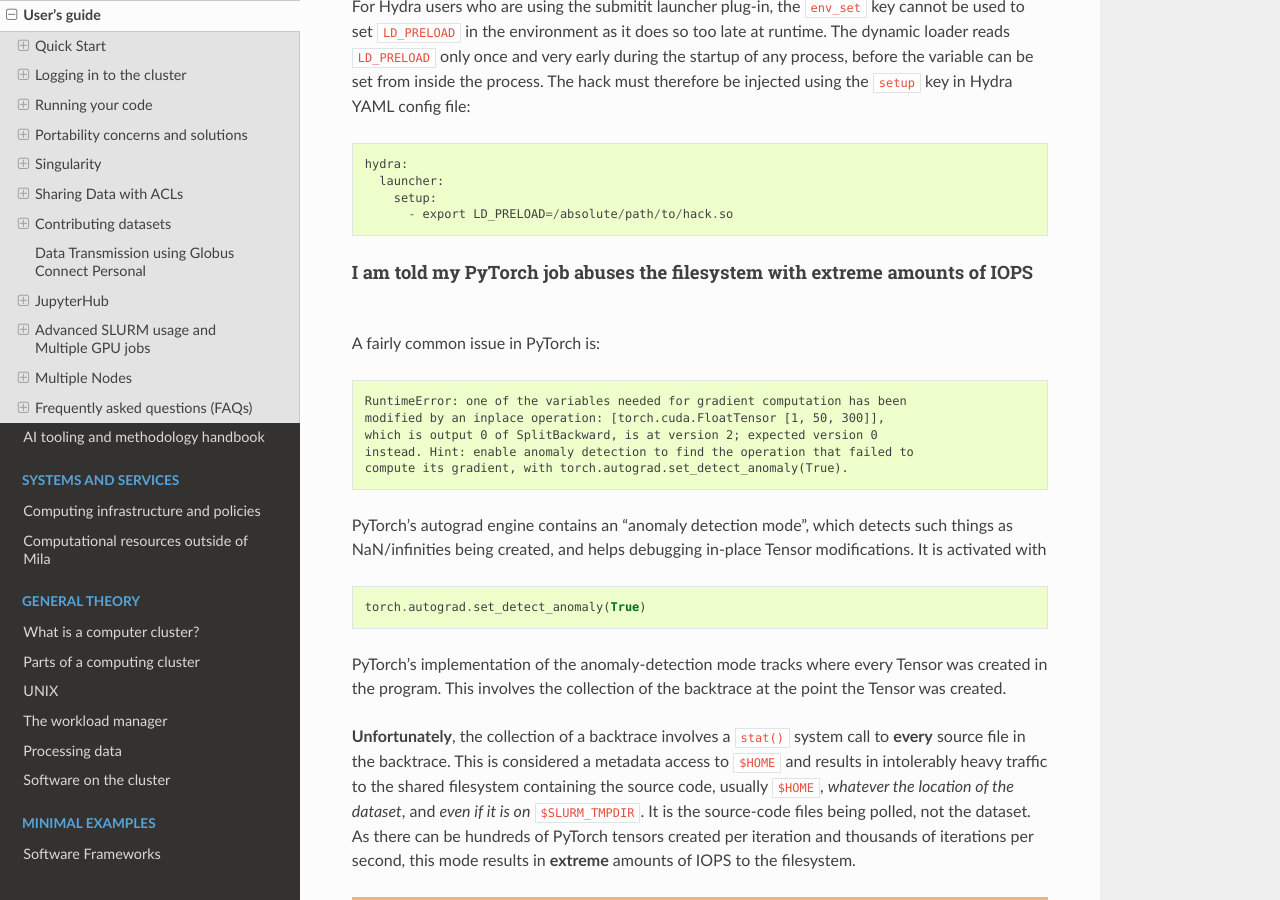
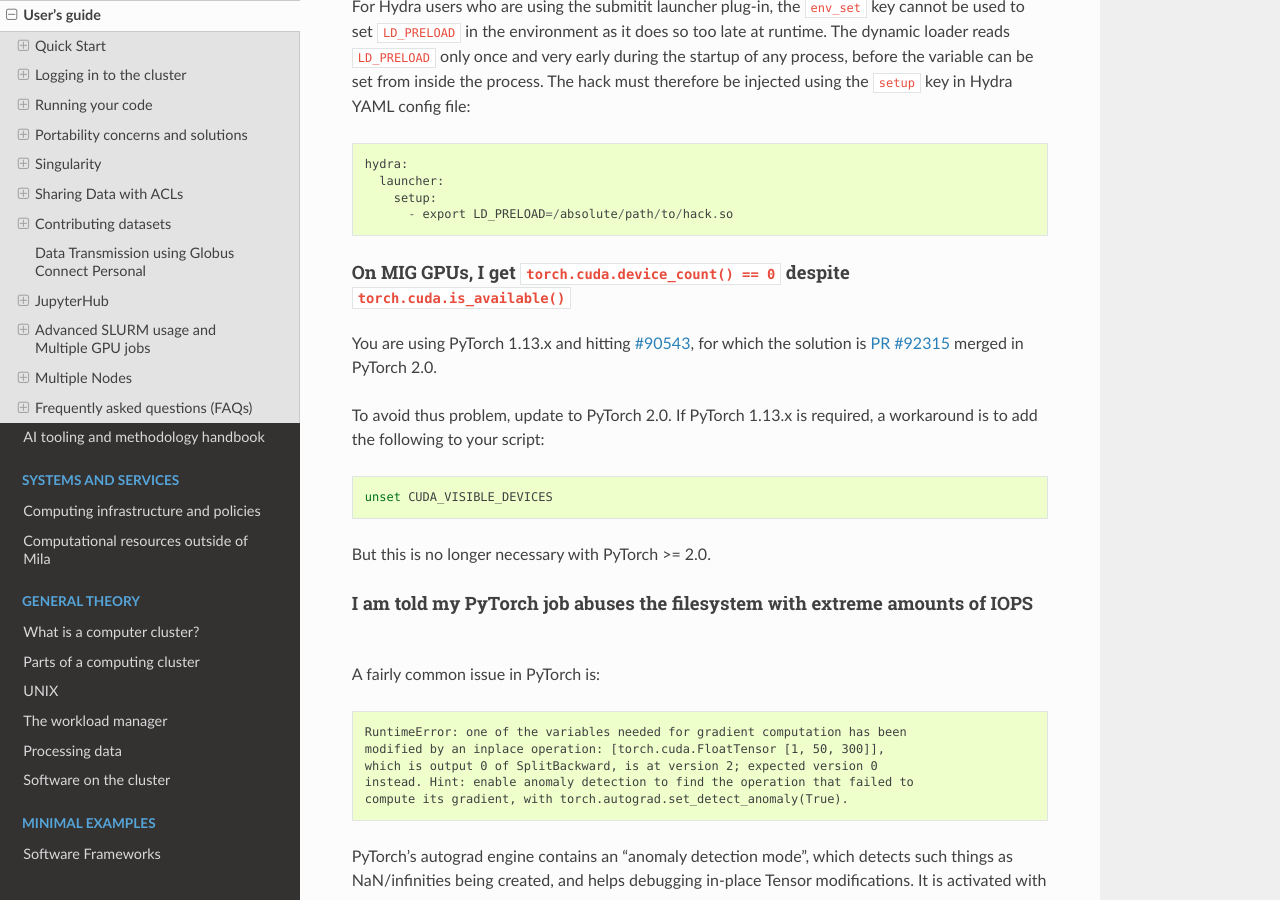
Before and after one commit to mila-iqia/mila-docs, a Sphinx documentation site: the page built from docs/Userguide.rst, in a window 1280 px wide and 900 px high, scrolled down 47937 px. Built offline with Sphinx 7.4.7 and the Read the Docs theme 2.0.0, drawn with Linux system fonts in a browser that asks for light colours.

Commit message:
Document issue with PyTorch 1.13.x failing to parse MIG GPU IDs.
Closes #169

```diff
--- a/docs/Userguide_faq.rst
+++ b/docs/Userguide_faq.rst
@@ -158,6 +158,25 @@ be injected using the ``setup`` key in Hydra YAML config file::
         - export LD_PRELOAD=/absolute/path/to/hack.so
 
 
+On MIG GPUs, I get ``torch.cuda.device_count() == 0`` despite ``torch.cuda.is_available()``
+^^^^^^^^^^^^^^^^^^^^^^^^^^^^^^^^^^^^^^^^^^^^^^^^^^^^^^^^^^^^^^^^^^^^^^^^^^^^^^^^^^^^^^^^^^^
+
+You are using PyTorch 1.13.x and hitting `#90543
+<https://github.com/pytorch/pytorch/issues/90543>`_,
+for which the solution is `PR #92315
+<https://github.com/pytorch/pytorch/pull/92315>`_
+merged in PyTorch 2.0.
+
+To avoid thus problem, update to PyTorch 2.0. If PyTorch 1.13.x is required, a
+workaround is to add the following to your script:
+
+.. code:: bash
+
+   unset CUDA_VISIBLE_DEVICES
+
+But this is no longer necessary with PyTorch >= 2.0.
+
+
 I am told my PyTorch job abuses the filesystem with extreme amounts of IOPS
 ^^^^^^^^^^^^^^^^^^^^^^^^^^^^^^^^^^^^^^^^^^^^^^^^^^^^^^^^^^^^^^^^^^^^^^^^^^^
 
```
